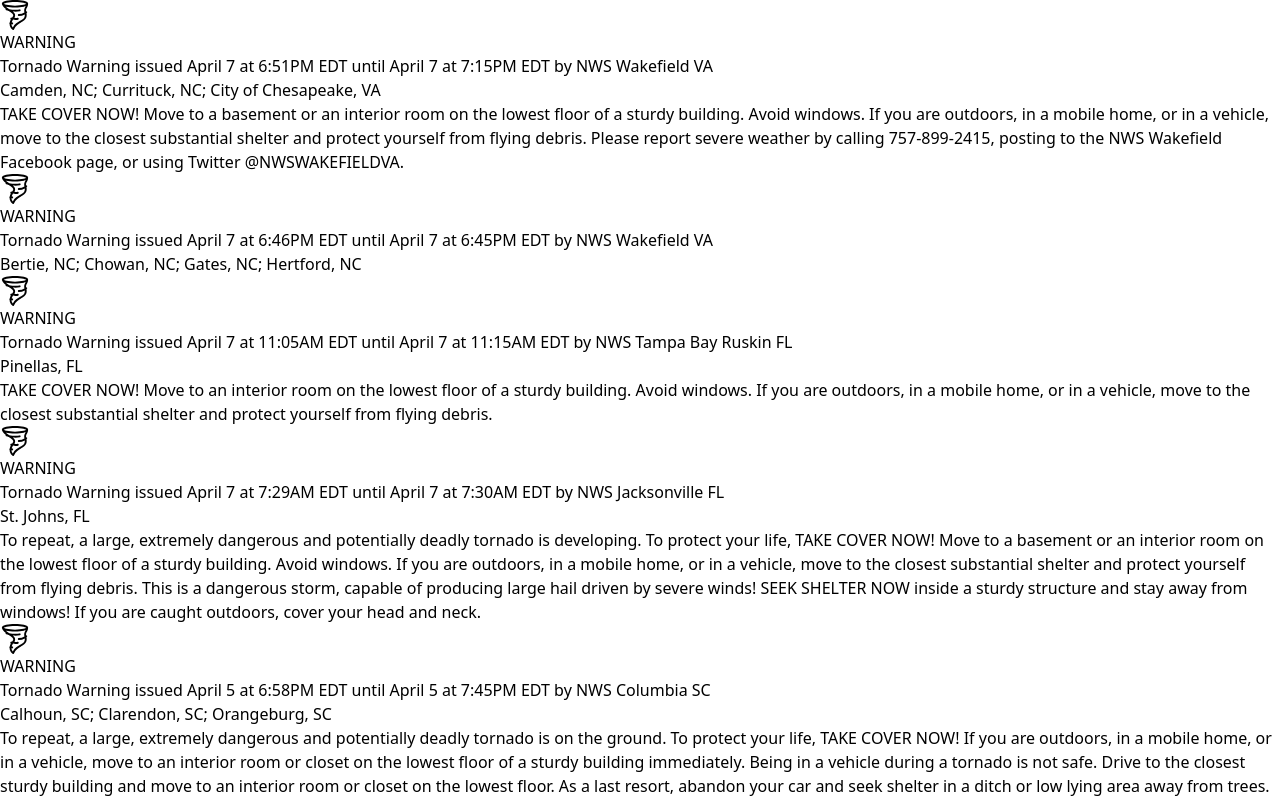
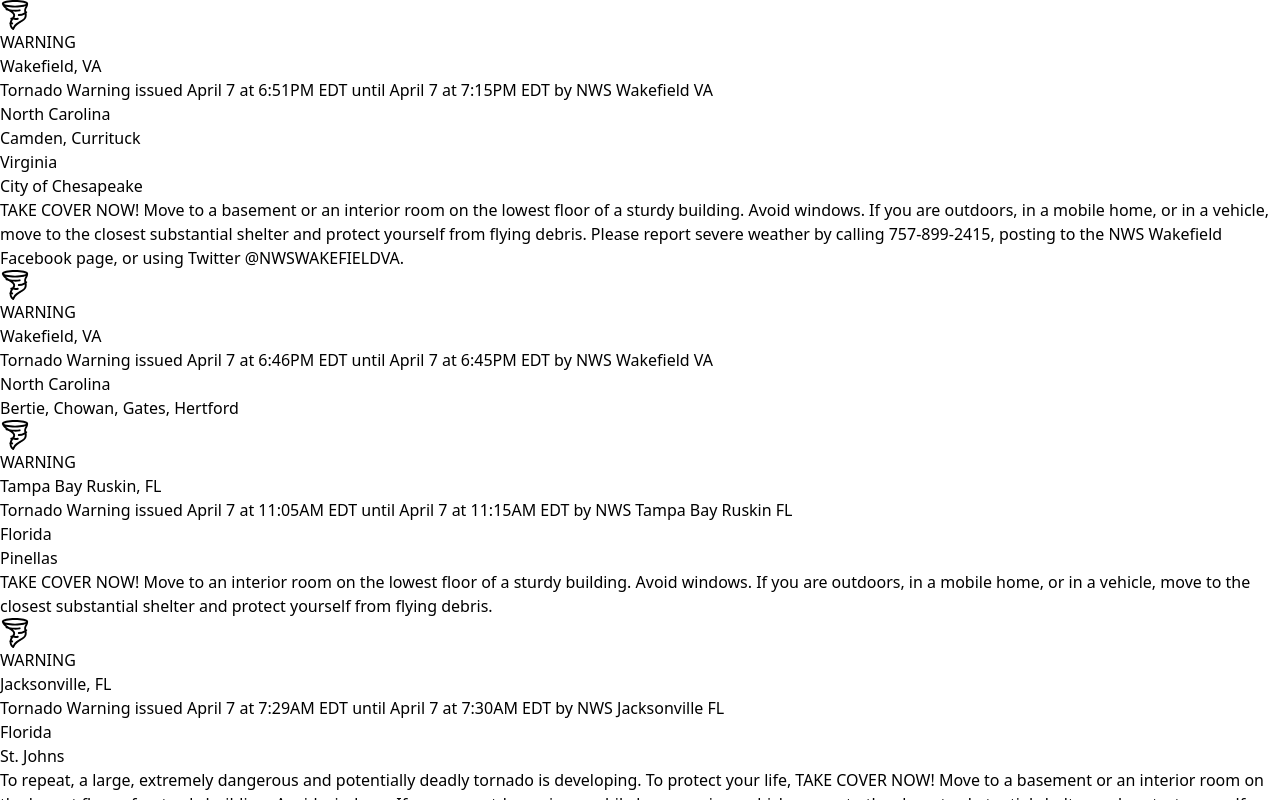
Before and after one commit to modevx/tornado-warned, a Next.js app: page / in a window 1280 px wide. Shown: the top 800 px of the page. Built offline with nearby package versions, Linux system fonts and the light colour scheme.

Commit message:
integrate formatSenderNameSTR

```diff
--- a/components/Alerts/AlertListItem.jsx
+++ b/components/Alerts/AlertListItem.jsx
@@ -1,4 +1,6 @@
 import React from "react";
+import Image from "next/image";
+// --
 import { Disclosure } from "@headlessui/react";
 import { BsTornado } from "react-icons/bs";
 // --
@@ -7,6 +9,7 @@ import dayjs from "dayjs";
 dayjs.extend(LocalizedFormat);
 // --
 import { getAreaDescMAP } from "./utils/getAreaDescStringByState";
+import { formatSenderNameSTR } from "./utils/formatSenderNameSTR";
 import { STATES } from "../../constants";
 
 export const AlertListItem = ({ alert }) => {
@@ -35,10 +38,10 @@ export const AlertListItem = ({ alert }) => {
 		const joinedAreasSTR = areas.join(", ");
 
 		return (
-			<>
+			<div key={state}>
 				<h4 className='text-lg font-bold my-2'>{STATES[state]}</h4>
 				<p className='text-xs'>{joinedAreasSTR}</p>
-			</>
+			</div>
 		);
 	});
 
@@ -64,12 +67,16 @@ export const AlertListItem = ({ alert }) => {
 			</div>
 
 			<div className='bg-neutral-700 p-4 mb-4 rounded'>
+				<p className='text-xs'>{formatSenderNameSTR(senderName)}</p>
+			</div>
+
+			<div className='bg-neutral-700 p-4 mb-4 rounded'>
 				<p className='text-xs'>{headline}</p>
 			</div>
 
 			<div className='bg-neutral-700 p-4 mb-4 rounded'>
-				<p className='text-xs'>{areaDesc}</p>
-				{/* {impactedAreas} */}
+				{/* <p className='text-xs'>{areaDesc}</p> */}
+				{impactedAreas}
 			</div>
 
 			{instruction !== null ? (
```
